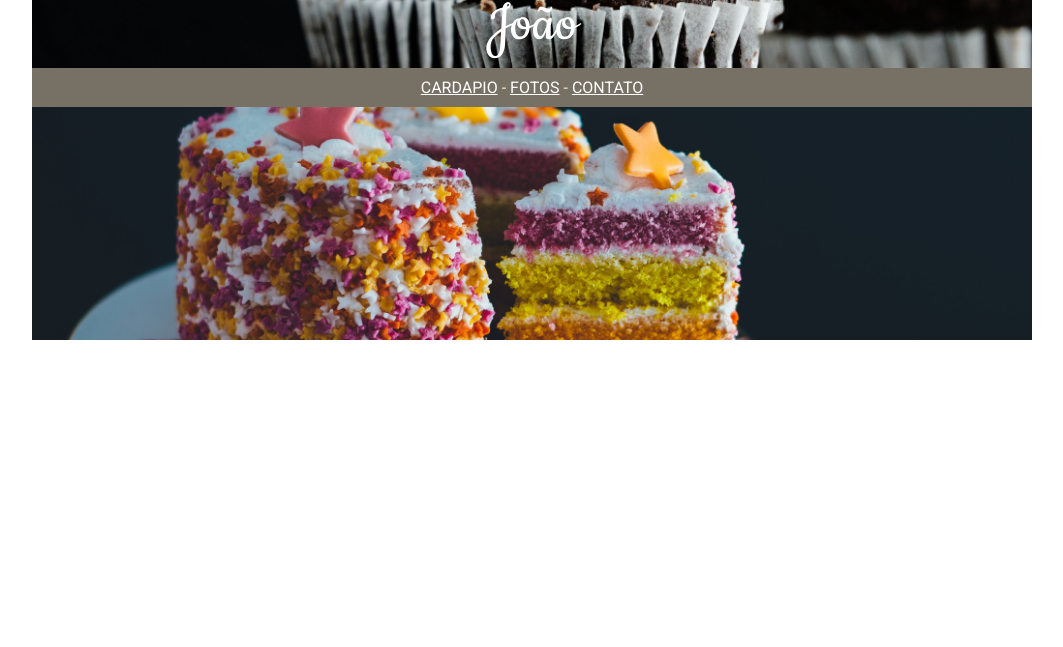
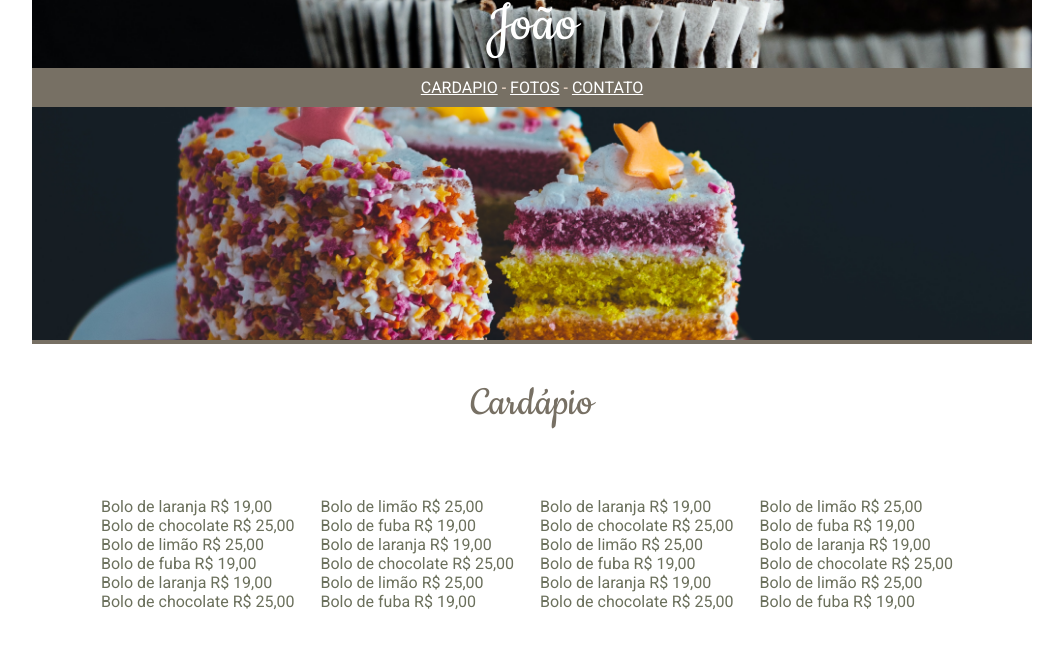
Before and after one commit to joaovictorbortolozo/loja-de-bolos, a plain HTML site: page index.html in a window 1280 px wide. Shown: the part 173-820 px from the top of the page, without its empty margins (108-1171 px from the left). Drawn offline with Linux system fonts and the light colour scheme.

Commit message:
seção do cardápio

```diff
--- a/index.html
+++ b/index.html
@@ -23,6 +23,36 @@
         <div class="banner">
             <img src="imagens/foto-cardapio.png" class="img-banner">
         </div>
+        <div class="cardapio">
+            <h2 class="titulo-cardapio">Cardápio</h2>
+            <ul class="lista-cardapio">
+            <li>Bolo de laranja R$ 19,00</li>
+            <li>Bolo de chocolate R$ 25,00</li>
+            <li>Bolo de limão R$ 25,00</li>
+            <li>Bolo de fuba R$ 19,00</li>
+            <li>Bolo de laranja R$ 19,00</li>
+            <li>Bolo de chocolate R$ 25,00</li>
+            <li>Bolo de limão R$ 25,00</li>
+            <li>Bolo de fuba R$ 19,00</li>
+            <li>Bolo de laranja R$ 19,00</li>
+            <li>Bolo de chocolate R$ 25,00</li>
+            <li>Bolo de limão R$ 25,00</li>
+            <li>Bolo de fuba R$ 19,00</li>
+            <li>Bolo de laranja R$ 19,00</li>
+            <li>Bolo de chocolate R$ 25,00</li>
+            <li>Bolo de limão R$ 25,00</li>
+            <li>Bolo de fuba R$ 19,00</li>
+            <li>Bolo de laranja R$ 19,00</li>
+            <li>Bolo de chocolate R$ 25,00</li>
+            <li>Bolo de limão R$ 25,00</li>
+            <li>Bolo de fuba R$ 19,00</li>
+            <li>Bolo de laranja R$ 19,00</li>
+            <li>Bolo de chocolate R$ 25,00</li>
+            <li>Bolo de limão R$ 25,00</li>
+            <li>Bolo de fuba R$ 19,00</li>
+
+            </ul>
+        </div>
     </main>
     <script src="app.js"></script>
 </body>
--- a/style.css
+++ b/style.css
@@ -48,4 +48,21 @@
 
 .img-banner{
    width: 100% ;
+   border-bottom: 4px #777064 solid;
 }
+.titulo-cardapio{
+    margin-top: 30px;
+    font-family: 'cookie';
+    font-weight: normal;
+    font-size: 45px;
+    color: #777064;
+    text-align: center;
+}
+
+.lista-cardapio{
+    column-count: 4;
+    padding: 69px ;
+    font-family: 'roboto';
+    color: #6b705c;
+    list-style: none;
+}
```
